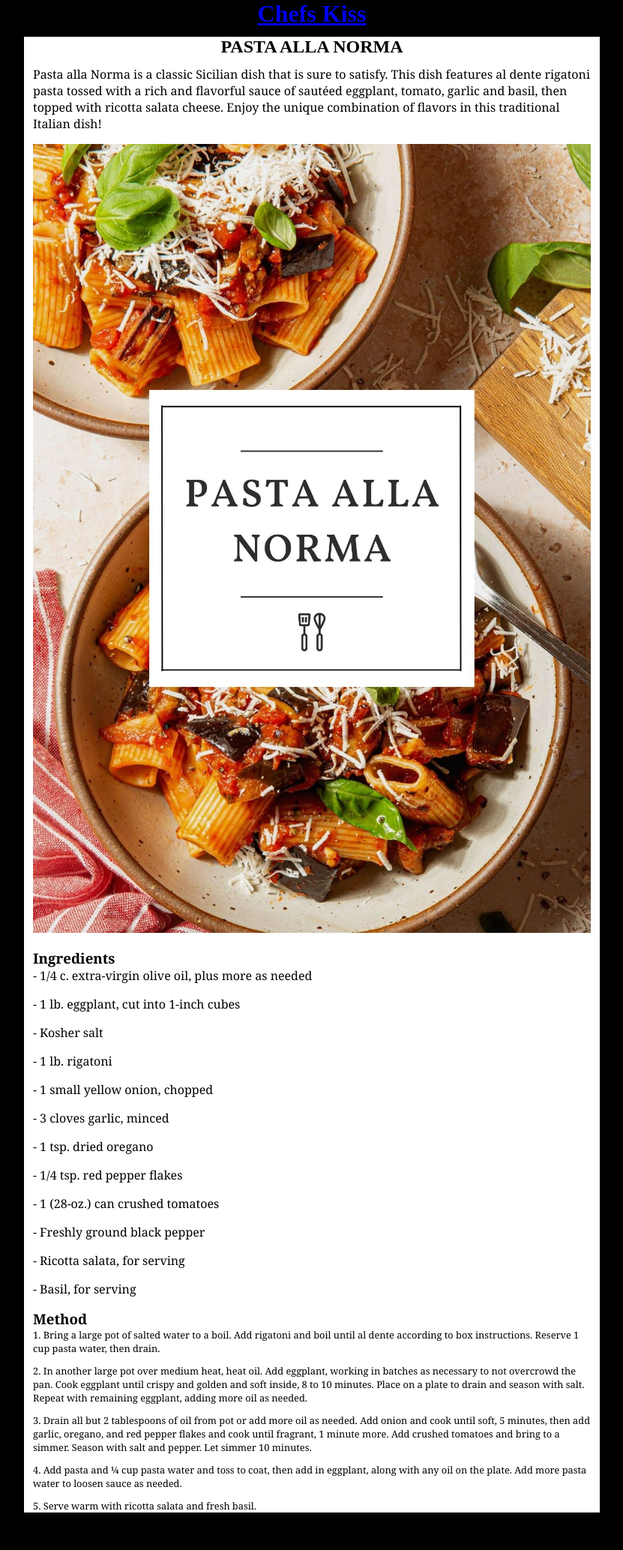
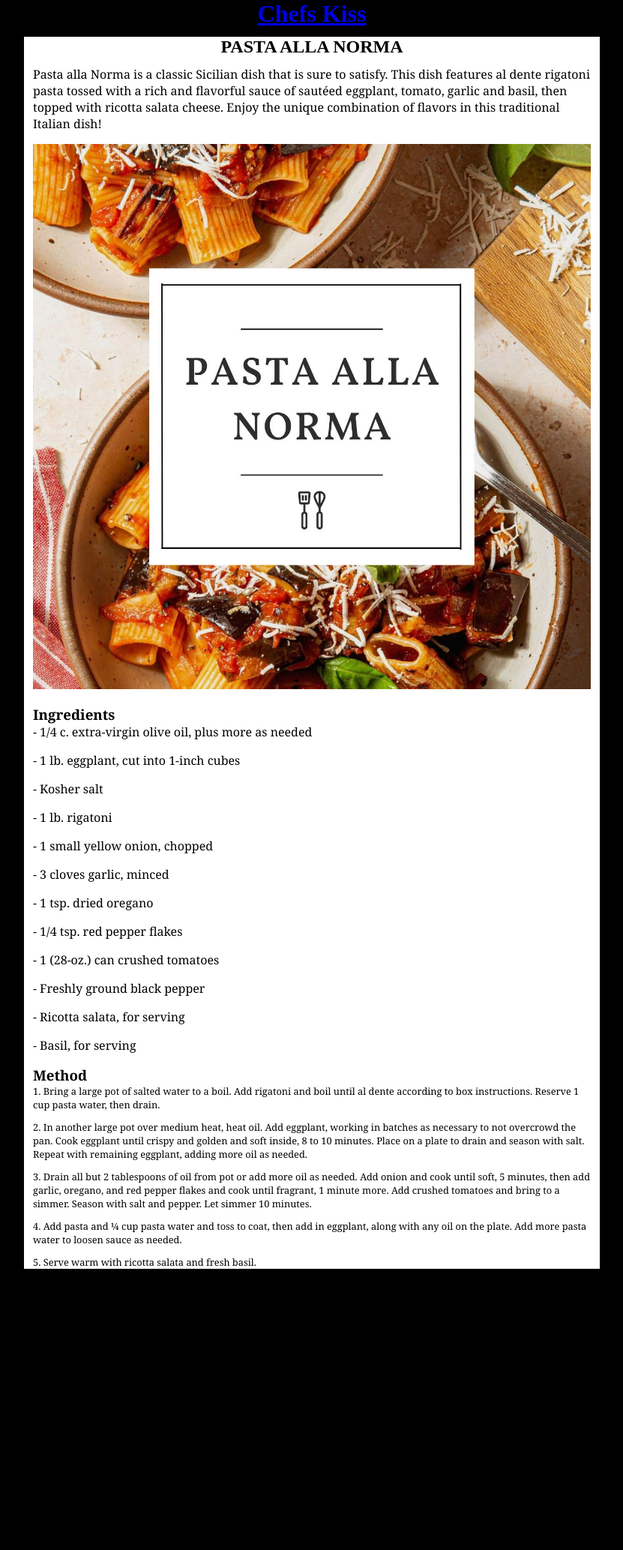
Before and after one commit to AmyLindsay1/ChefsKiss, a Jekyll site: the page built from _recipes/pasta-alla-norma.md, in a window 1280 px wide. Shown: the whole page at 75% size, without its empty margins (224-1055 px from the left). Built offline with Jekyll 4.4.1, drawn with Linux system fonts in a browser that asks for light colours; after the commit the page ends 1742 px from its top, so only the background shows below that.

Commit message:
Update Recipe “pasta-alla-norma”

```diff
--- a/_recipes/pasta-alla-norma.md
+++ b/_recipes/pasta-alla-norma.md
@@ -6,7 +6,7 @@ layout: recipe
 ---
 Pasta alla Norma is a classic Sicilian dish that is sure to satisfy. This dish features al dente rigatoni pasta tossed with a rich and flavorful sauce of sautéed eggplant, tomato, garlic and basil, then topped with ricotta salata cheese. Enjoy the unique combination of flavors in this traditional Italian dish!
 
-![](../uploads/9.jpg)
+![](../uploads/pasta.jpg)
 
 ### Ingredients
 
```
Also changed, not shown: uploads/pasta.jpg (added).
